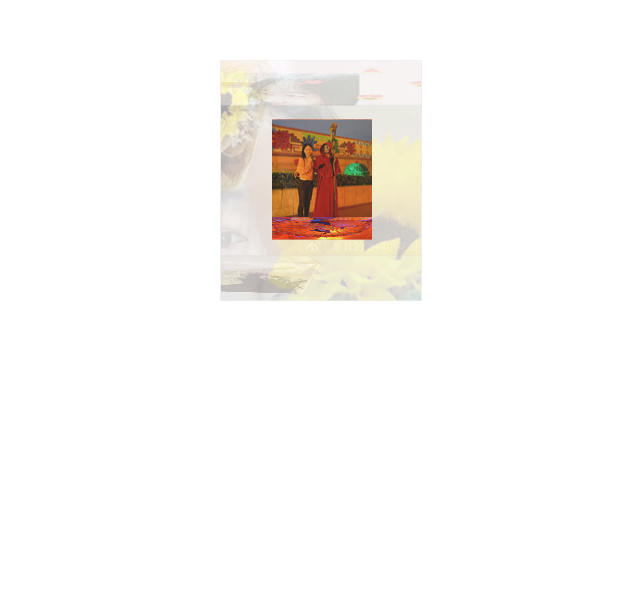
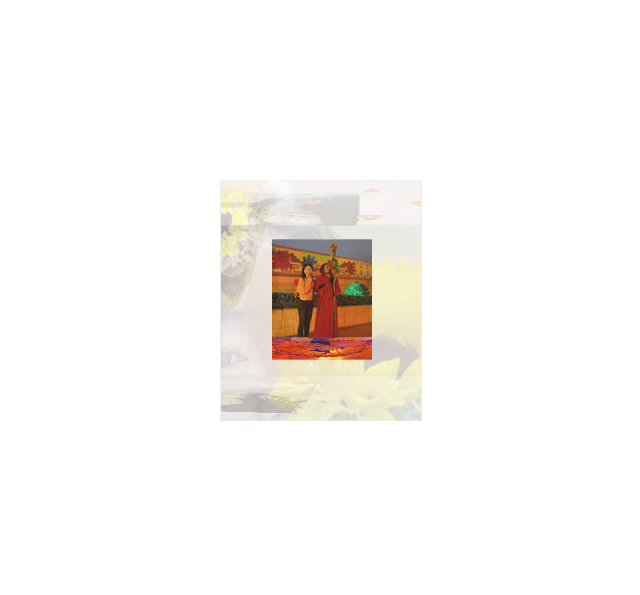
Before and after one commit to afans/afans.github.io, a plain HTML site: page index.html in a window 1280 px wide. Shown: the part 101-696 px from the top of the page, without its empty margins (316-956 px from the left). Drawn offline with Linux system fonts and the light colour scheme.

Commit message:
Update style.css

```diff
--- a/css/style.css
+++ b/css/style.css
@@ -28,7 +28,7 @@ li{
 	background-size:100% 100%;
 	position: absolute;
 	margin-left: 42%;
-	margin-top: 25vh;
+	margin-top: 40vh;
 	-webkit-transform-style:preserve-3d;
 	-webkit-transform:rotateX(13deg);
 	-webkit-animation:move 10s linear infinite;
```
